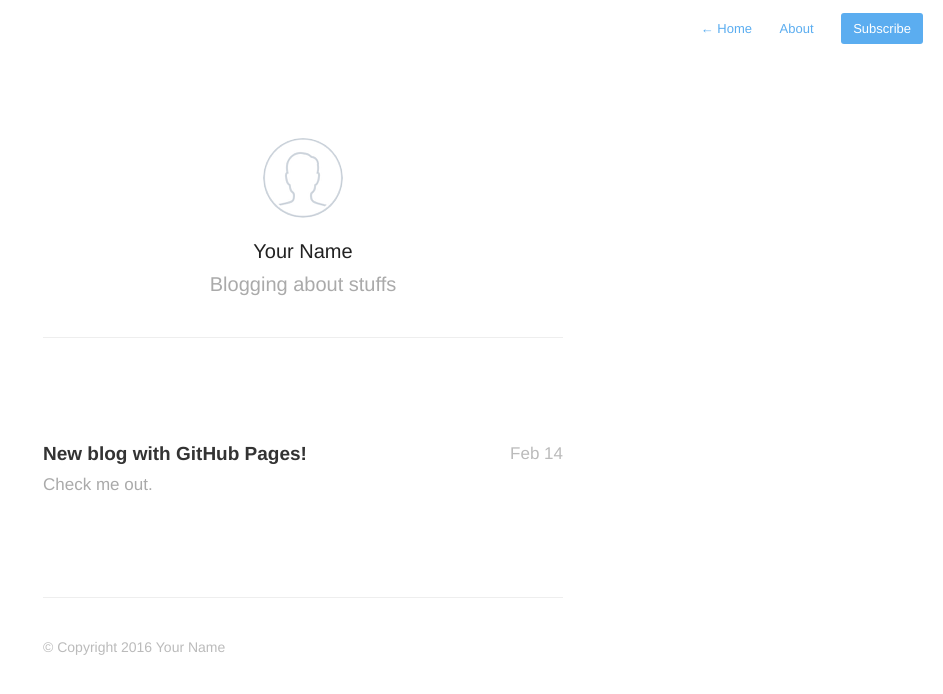
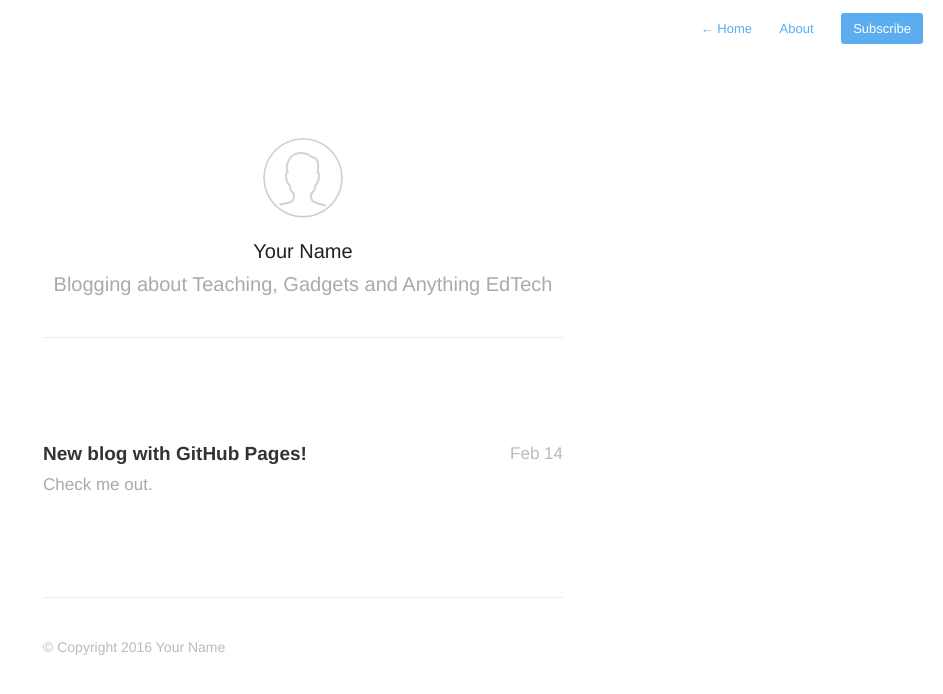
Before and after one commit to tristankirkpatrick/tristankirkpatrick.github.io, a Jekyll site: the page built from index.html, in a window 1280 px wide. Shown: the top 694 px of the page, without its empty margins (337-1280 px from the left). Built offline with Jekyll 4.4.1, drawn with Linux system fonts in a browser that asks for light colours; nearby versions of some CDN libraries; Markdown is read by kramdown in place of the engine named in the settings; the list of posts is cut into pages by our own code; part of the change alters nothing that is shown.

Commit message:
Changed Config

```diff
--- a/_config.yml
+++ b/_config.yml
@@ -1,6 +1,6 @@
-name: Your New Jekyll Site
-description: Blogging about stuffs
-meta_description: "Your New Jekyll Site, Blogging about stuffs"
+name: Tristan Kirkpatrick
+description: Blogging about Teaching, Gadgets and Anything EdTech
+meta_description: "Blogging about Teaching, Gadgets and Anything EdTech"
 
 aboutPage: true
 
@@ -9,10 +9,10 @@ highlighter: pygments
 
 paginate: 20
 baseurl: /
-domain_name: 'http://yourblog-domain.com'
+domain_name: 'http://www.teachthemtocode.com'
 google_analytics: 'UA-XXXXXXXX-X'
-disqus: false
-disqus_shortname: 'your-disqus-shortname'
+disqus: true
+disqus_shortname: 'tristankirkpatrick'
 
 # Details for the RSS feed generator
 url:            'http://your-blog-url.example.com'
```
